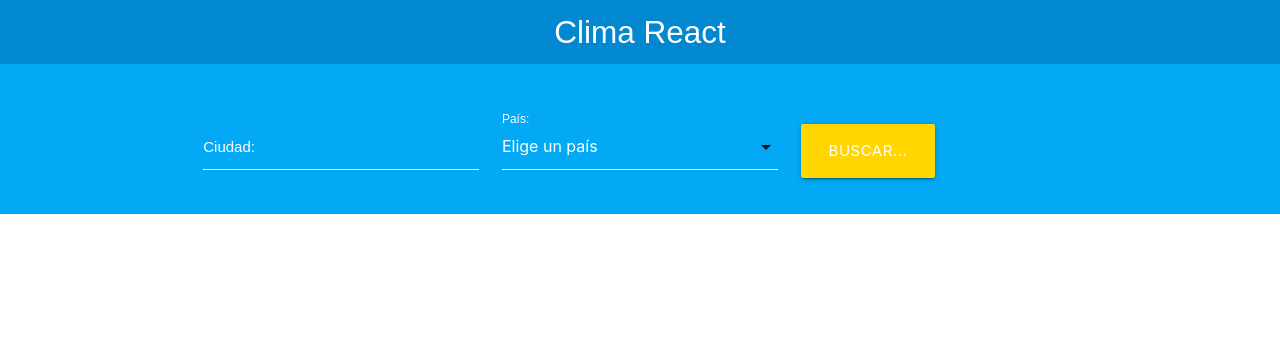
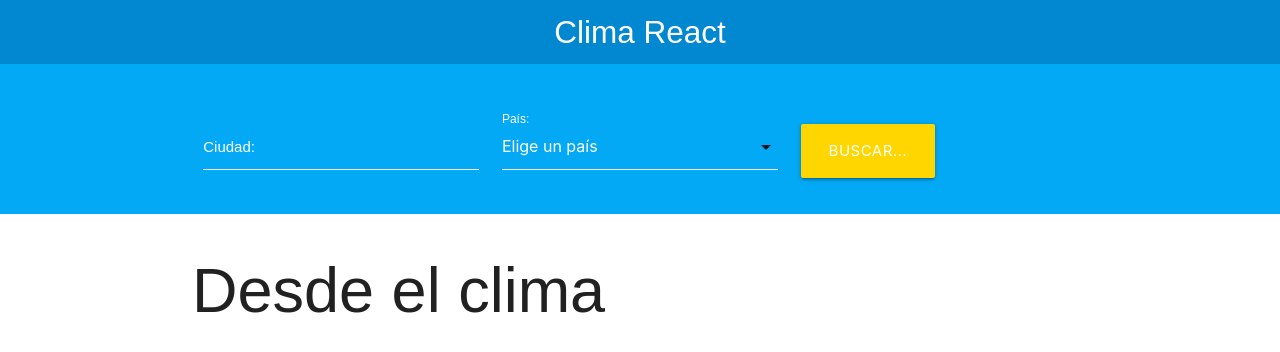
Before and after one commit to FlorenciaNodar/ReactJSPr-ctica4, a React (Create React App) app: page / in a window 1280 px wide. Shown: the top 352 px of the page. Built offline with nearby package versions, Linux system fonts and the light colour scheme.

Commit message:
Se crea el componente para el resultado del clima

```diff
--- a/src/App.js
+++ b/src/App.js
@@ -2,6 +2,8 @@
 import Header from './componentes/header';
 import Formulario from './componentes/formulario';
 import Error from './componentes/error';
+import Clima from './componentes/clima';
+
 class App extends Component {
 
   state={
@@ -54,6 +56,7 @@
     });
    }else{
     this.setState({
+      error:false,
       consulta: resultado
     })
     }
@@ -64,7 +67,7 @@
     if(error){
       resultado = <Error mensaje="Ambos campos son obligatorios"/>
     }else{
-
+      resultado = <Clima resultado={this.state.resultado}/>
     }
     return (
       <div className="App">
--- /dev/null
+++ b/src/componentes/clima.js
@@ -0,0 +1,16 @@
+import React, { Component } from 'react';
+
+class Clima extends Component {
+    state = {  }
+    render() {
+        console.log(this.props.resultado);
+        return (
+            <div className="container">
+            <h1>Desde el clima</h1>
+            </div>
+        );
+
+    }
+}
+
+export default Clima;
```
